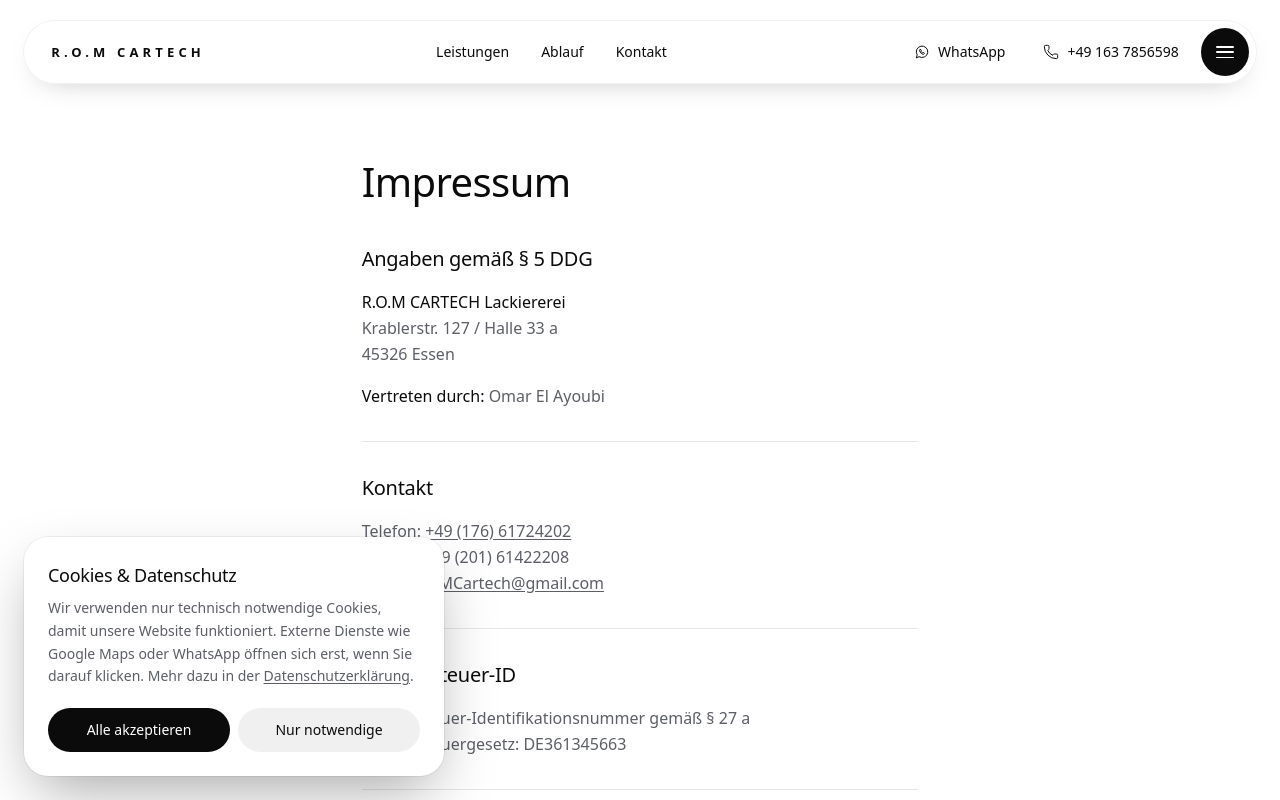
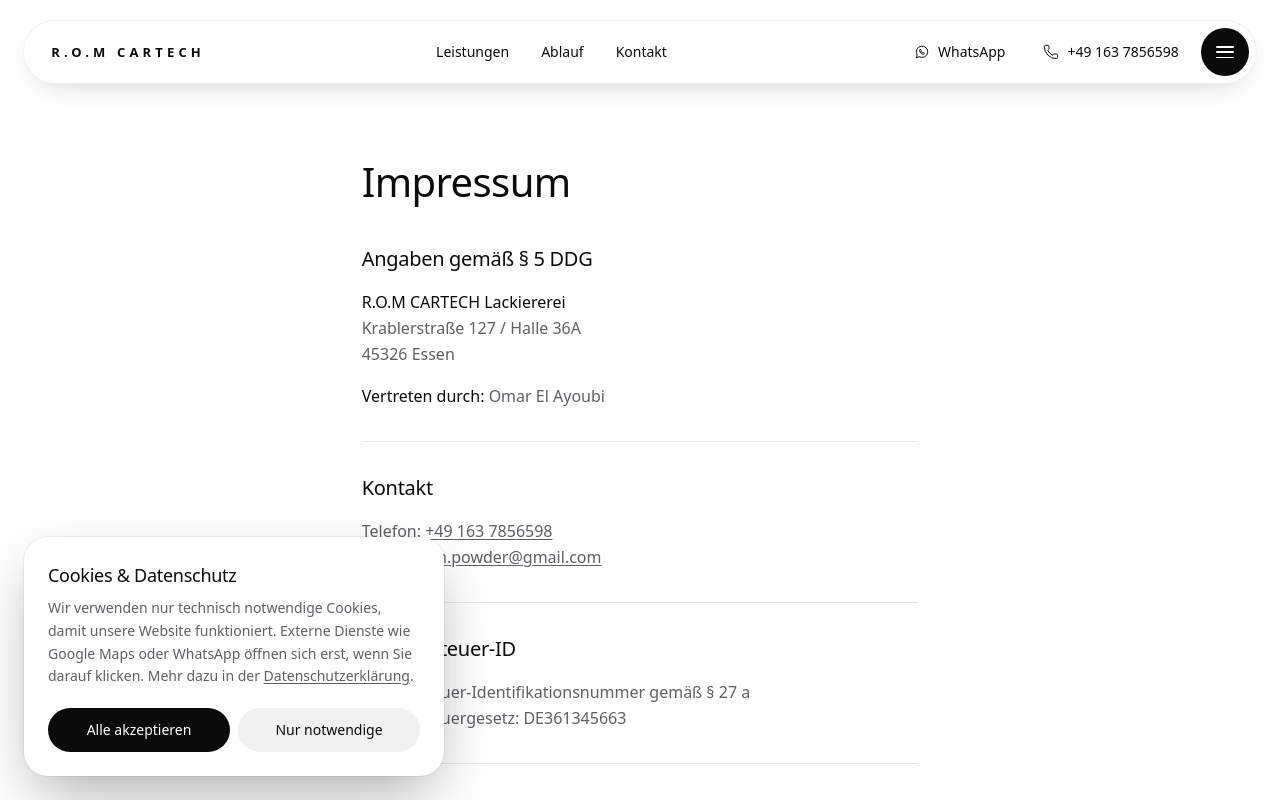
Before and after one commit to rompowder-del/rom-webseite, a Next.js app: page /impressum in a window 1280 px wide. Shown: the top 800 px of the page. Built offline with nearby package versions, Linux system fonts and the light colour scheme.

Commit message:
Impressum: Kontaktdaten wie auf der restlichen Seite

```diff
--- a/app/datenschutz/page.tsx
+++ b/app/datenschutz/page.tsx
@@ -67,7 +67,7 @@ export default function Page() {
 
       <LegalSection title="6. Kontaktaufnahme">
         <p>
-          Wenn Sie uns per E-Mail, Telefon, Telefax oder über das Kontaktformular kontaktieren, verarbeiten wir Ihre
+          Wenn Sie uns per E-Mail, Telefon oder über das Kontaktformular kontaktieren, verarbeiten wir Ihre
           Angaben (zum Beispiel Name, Telefonnummer, E-Mail-Adresse, Ihre Nachricht und gegebenenfalls Fotos), um Ihre
           Anfrage zu bearbeiten. Das Kontaktformular übermittelt keine Daten an unseren Server, sondern öffnet Ihr
           eigenes E-Mail-Programm mit einer vorausgefüllten Nachricht. Rechtsgrundlage ist Art. 6 Abs. 1 lit. b DSGVO,
--- a/app/impressum/page.tsx
+++ b/app/impressum/page.tsx
@@ -23,8 +23,6 @@ export default function Page() {
       <LegalSection title="Kontakt">
         <p>
           Telefon: <a href={`tel:${legal.phone.replace(/[^+\d]/g, "")}`} className="underline underline-offset-2 hover:text-black">{legal.phone}</a>
-          <br />
-          Telefax: {legal.fax}
           <br />
           E-Mail: <a href={`mailto:${legal.email}`} className="underline underline-offset-2 hover:text-black">{legal.email}</a>
         </p>
--- a/lib/site.ts
+++ b/lib/site.ts
@@ -6,11 +6,10 @@
 export const legal = {
   name: "R.O.M CARTECH Lackiererei",
   owner: "Omar El Ayoubi",
-  street: "Krablerstr. 127 / Halle 33 a",
+  street: "Krablerstraße 127 / Halle 36A",
   city: "45326 Essen",
-  phone: "+49 (176) 61724202",
-  fax: "+49 (201) 61422208",
-  email: "ROMCartech@gmail.com",
+  phone: "+49 163 7856598",
+  email: "rom.powder@gmail.com",
   ustId: "DE361345663",
   wIdNr: "95 812 369 701",
 }
```
